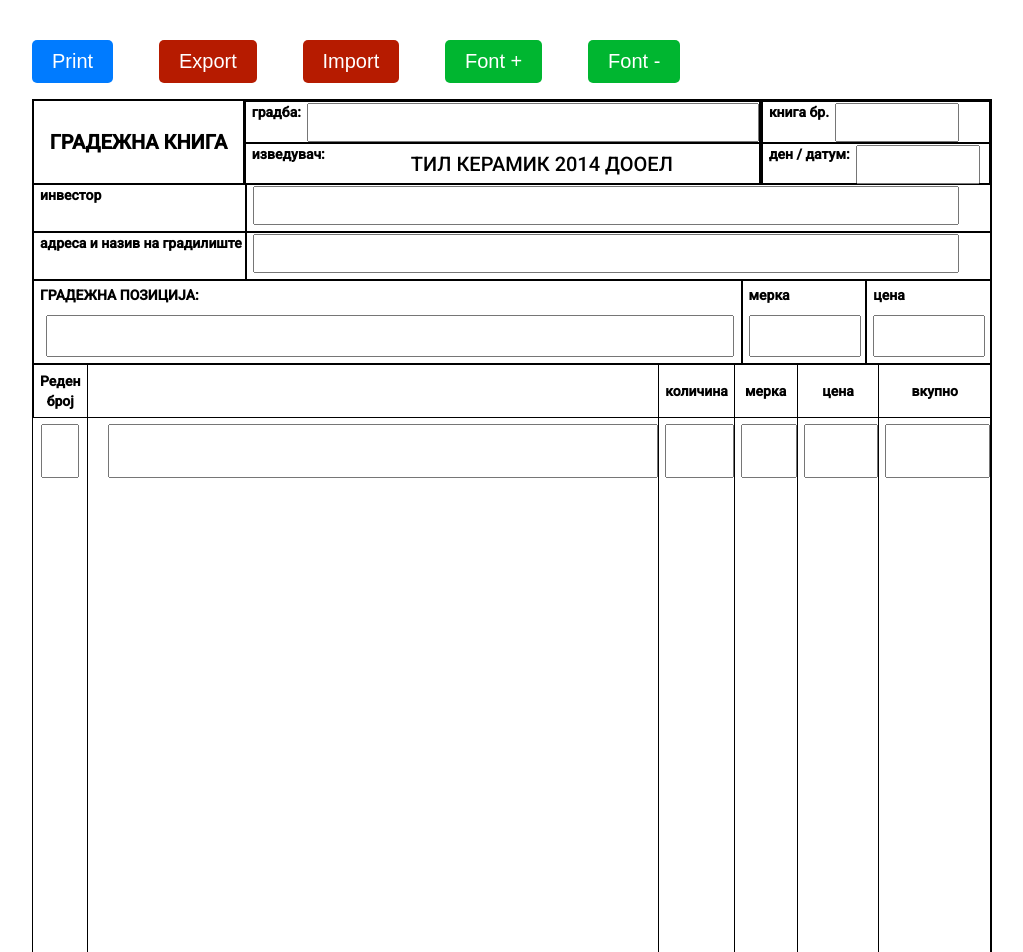
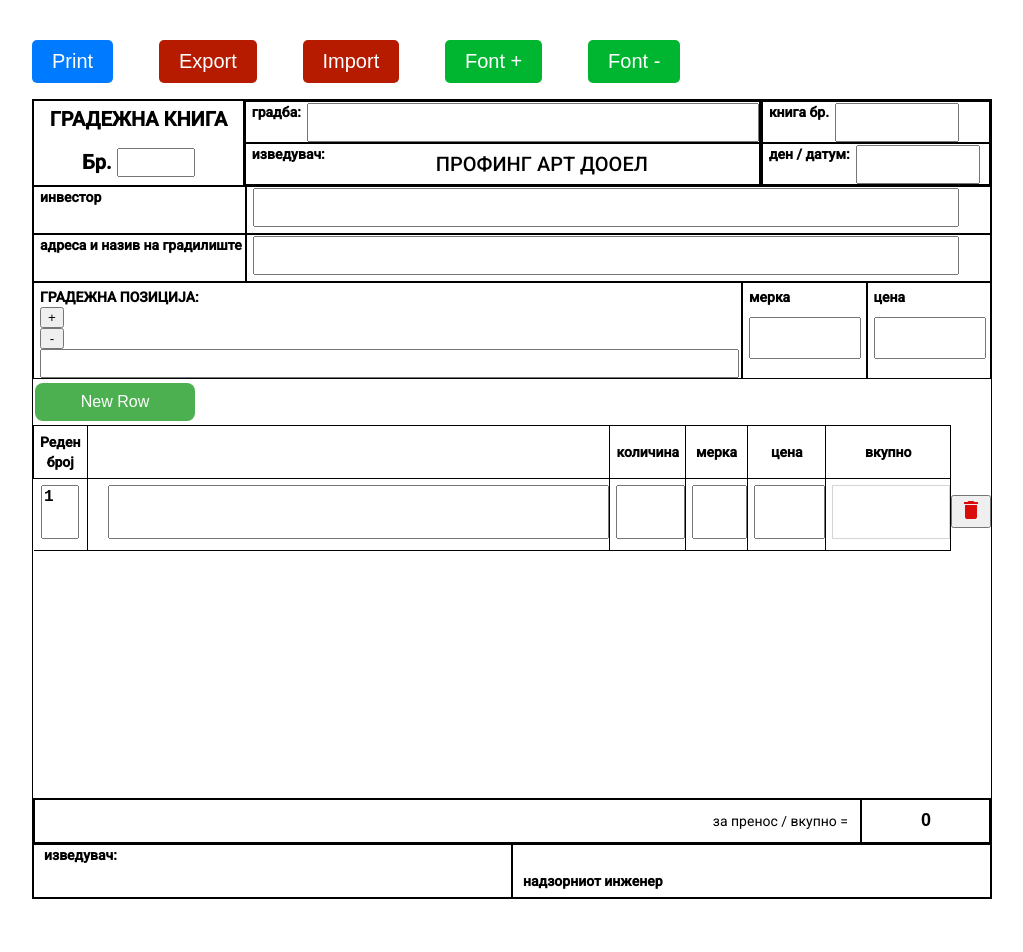
Before and after one commit to florent-fejzula/gradezna-kniga-driton, an Angular app: page / in a window 1280 px wide. Shown: the top 952 px of the page, without its empty margins (128-1151 px from the left). After the commit the page ends 929 px from the top, so only its background shows below. Built offline with nearby package versions, Linux system fonts and the light colour scheme.

Commit message:
Fari new rows and formula

```diff
--- a/src/app/app.component.html
+++ b/src/app/app.component.html
@@ -1,7 +1,12 @@
 <div class="buttons">
   <button class="button print" (click)="printThisPage()">Print</button>
   <button class="button export" (click)="exportToJson()">Export</button>
-  <input type="file" (change)="importJson($event)" style="display: none;" #fileInput />
+  <input
+    type="file"
+    (change)="importJson($event)"
+    style="display: none"
+    #fileInput
+  />
   <button class="button export" (click)="fileInput.click()">Import</button>
   <button class="button edit" (click)="increaseFontSize()">Font +</button>
   <button class="button edit" (click)="decreaseFontSize()">Font -</button>
@@ -12,7 +17,12 @@
 <div class="wrapper">
   <div class="top_part">
     <div class="row">
-      <div class="column kniga"><b>ГРАДЕЖНА КНИГА</b></div>
+      <div class="column gradbaBroj">
+        <b>ГРАДЕЖНА КНИГА</b>
+        <br>
+        <br>
+        <div>Бр. <input class="gradbaBrojInput" matInput [(ngModel)]="gradbaBroj" /></div>
+      </div>
       <div class="column wide">
         <div class="gradba">
           <div>градба:</div>
@@ -20,8 +30,8 @@
         </div>
         <div class="izveduvac">
           <div>изведувач:</div>
-          <h2 class="izveduvacTitle">ТИЛ КЕРАМИК 2014 ДООЕЛ</h2>
-          <!-- <h2 class="izveduvacTitle">ПРОФИНГ АРТ ДООЕЛ</h2> -->
+          <!-- <h2 class="izveduvacTitle">ТИЛ КЕРАМИК 2014 ДООЕЛ</h2> -->
+          <h2 class="izveduvacTitle">ПРОФИНГ АРТ ДООЕЛ</h2>
         </div>
       </div>
       <div class="column datum">
@@ -50,7 +60,13 @@
     <div class="row">
       <div class="pozicija">
         ГРАДЕЖНА ПОЗИЦИЈА:
-        <input matInput [(ngModel)]="pozicijaInputValue" />
+        <button (click)="increasePozicijaFontSize()">+</button>
+        <button (click)="decreasePozicijaFontSize()">-</button>
+        <textarea
+          cdkTextareaAutosize
+          [(ngModel)]="pozicijaInputValue"
+          [style.font-size.px]="fontSizePozicija"
+        ></textarea>
       </div>
       <div class="merka">
         мерка
@@ -61,7 +77,8 @@
         <input matInput [(ngModel)]="cenaInputValue" />
       </div>
     </div>
-    <table>
+    <button class="new-row-button" (click)="addNewRow()">New Row</button>
+    <table class="mainTable">
       <thead>
         <tr class="headerRow">
           <th class="tRedenBroj">Реден број</th>
@@ -73,11 +90,11 @@
         </tr>
       </thead>
       <tbody>
-        <tr>
+        <tr *ngFor="let row of tableData; let i = index">
           <td>
             <textarea
               cdkTextareaAutosize
-              [(ngModel)]="redenBrojArea"
+              [(ngModel)]="row.redenBrojArea"
               class="redenBrojArea"
               [style.font-size.px]="fontSize"
             ></textarea>
@@ -85,7 +102,7 @@
           <td>
             <textarea
               cdkTextareaAutosize
-              [(ngModel)]="textAreaInput"
+              [(ngModel)]="row.textAreaInput"
               class="textArea"
               [style.font-size.px]="fontSize"
             ></textarea>
@@ -93,15 +110,16 @@
           <td>
             <textarea
               cdkTextareaAutosize
-              [(ngModel)]="kolicinaArea"
+              [(ngModel)]="row.kolicinaArea"
               class="kolicinaArea"
               [style.font-size.px]="fontSize"
+              (ngModelChange)="calculateVkupnoArea(row)"
             ></textarea>
           </td>
           <td>
             <textarea
               cdkTextareaAutosize
-              [(ngModel)]="merkaArea"
+              [(ngModel)]="row.merkaArea"
               class="merkaArea"
               [style.font-size.px]="fontSize"
             ></textarea>
@@ -109,19 +127,24 @@
           <td>
             <textarea
               cdkTextareaAutosize
-              [(ngModel)]="cenaArea"
+              [(ngModel)]="row.cenaArea"
               class="cenaArea"
               [style.font-size.px]="fontSize"
+              (ngModelChange)="calculateVkupnoArea(row)"
             ></textarea>
           </td>
           <td>
             <textarea
               cdkTextareaAutosize
-              [(ngModel)]="vkupnoArea"
+              [(ngModel)]="row.vkupnoArea"
               class="vkupnoArea"
               [style.font-size.px]="fontSize"
+              disabled
             ></textarea>
           </td>
+          <button (click)="removeRow(i)" mat-icon-button class="delete-button">
+            <mat-icon>delete</mat-icon>
+          </button>
         </tr>
       </tbody>
     </table>
@@ -129,9 +152,13 @@
   <div class="bottom_part">
     <div class="prenos">
       <div class="div1">за пренос / вкупно =</div>
-      <div class="div2"><input matInput [(ngModel)]="div2InputValue" /></div>
-      <div class="div3"><input matInput [(ngModel)]="div3InputValue" /></div>
-      <div class="div4"><input matInput [(ngModel)]="div4InputValue" /></div>
+      <div class="div4">
+        <input
+          matInput
+          [(ngModel)]="div4InputValue"
+          [disabled]="isDiv4InputDisabled"
+        />
+      </div>
     </div>
 
     <div class="fullBottom">
--- a/src/app/app.component.scss
+++ b/src/app/app.component.scss
@@ -54,6 +54,25 @@
   }
 }
 
+.new-row-button {
+  background-color: #4caf50; /* Green */
+  border: none;
+  color: white;
+  width: 160px;
+  padding: 10px 20px;
+  text-align: center;
+  text-decoration: none;
+  display: inline-block;
+  font-size: 16px;
+  margin: 4px 2px;
+  cursor: pointer;
+  border-radius: 8px;
+}
+
+.new-row-button:hover {
+  background-color: #45a049; /* Darker Green */
+}
+
 .wrapper {
   border: 1px solid #000;
   box-sizing: border-box;
@@ -75,11 +94,22 @@
 
 .row {
   display: flex;
-  height: 84px;
 }
 
 .column {
   border: 1px solid black;
+}
+
+.gradbaBroj {
+  padding-top: 8px;
+  text-align: center;
+  font-size: 20px;
+  width: 238px;
+}
+
+.gradbaBrojInput {
+  width: 70px;
+  font-size: 20px;
 }
 
 .kniga {
@@ -190,8 +220,13 @@
 }
 
 .pozicija {
+  display: grid;
   flex: 6;
-  padding: 4px 0px 0px 6px;
+  padding: 4px 2px 0px 6px;
+
+  button {
+    width: 24px;
+  }
 }
 
 .merka,
@@ -245,6 +280,7 @@ table {
     padding: 6px;
     text-align: center;
     border-right: 1px solid black;
+    border-bottom: 1px solid black;
     page-break-inside: avoid;
     vertical-align: top;
   }
@@ -253,17 +289,14 @@ table {
     width: 560px;
     text-align: left;
     padding-left: 20px;
-    height: 66vh;
   }
 
   .redenBrojArea {
     width: 32px;
   }
 
-
   textArea {
     width: 100%;
-    font-size: 20px;
     overflow-y: hidden;
     min-height: 40px;
     page-break-inside: avoid;
@@ -286,7 +319,7 @@ table {
 }
 
 .tVkupno {
-  width: 100px;
+  width: 120px;
 }
 
 .kolicinaArea,
@@ -303,38 +336,24 @@ table {
 
   input {
     height: 30px;
-    font-size: 16px;
+    font-size: 18px;
+    font-weight: bold;
     margin: 4px 4px;
-    width: 92px;
+    width: 116px;
   }
 
   .div1 {
     border: 1px solid black;
     justify-content: end;
-    width: 650px;
+    width: 814px;
     display: flex;
     align-items: center;
     padding-right: 12px;
   }
 
-  .div2 {
-    border: 1px solid black;
-
-    input {
-      text-align: center;
-    }
-  }
-
-  .div3 {
-    border: 1px solid black;
-
-    input {
-      text-align: center;
-    }
-  }
-
   .div4 {
     border: 1px solid black;
+    width: 127px;
 
     input {
       text-align: center;
@@ -342,10 +361,37 @@ table {
   }
 }
 
+.mat-input-element[disabled] {
+  color: inherit;
+  cursor: auto;
+  pointer-events: none;
+  background-color: transparent; /* or any other desired background color */
+  border: none; /* or any other desired border style */
+}
+
+textarea[disabled] {
+  color: inherit;
+  cursor: auto;
+  pointer-events: none;
+  background-color: transparent; /* or any other desired background color */
+  // border: none; /* or any other desired border style */
+}
+
+.delete-button {
+  margin-top: 16px;
+  color: #da0b0b;
+}
+
 @media print {
   .buttons,
   .pageEnd,
-  .add-button {
+  .add-button,
+  .new-row-button,
+  .delete-button {
+    display: none;
+  }
+
+  .pozicija button {
     display: none;
   }
 
@@ -359,11 +405,12 @@ table {
   textArea,
   .div2 input,
   .div3 input,
-  .div4 input {
+  .div4 input,
+  .gradbaBrojInput {
     border: none;
   }
 
-  textArea {
-    resize: none;
+  textarea {
+    overflow: hidden !important;
   }
 }
--- a/src/app/app.component.ts
+++ b/src/app/app.component.ts
@@ -2,6 +2,15 @@ import { Component } from '@angular/core';
 import { ExportService } from './export.service';
 import { FileSaveDialogComponent } from './file-save-dialog/file-save-dialog.component';
 import { MatDialog } from '@angular/material/dialog';
+
+interface TableRow {
+  redenBrojArea: string;
+  textAreaInput: string;
+  kolicinaArea: string;
+  merkaArea: string;
+  cenaArea: string;
+  vkupnoArea: string;
+}
 
 @Component({
   selector: 'app-root',
@@ -9,8 +18,8 @@ import { MatDialog } from '@angular/material/dialog';
   styleUrls: ['./app.component.scss'],
 })
 export class AppComponent {
+  gradbaBroj: string = '';
   gradbaInputValue: string = '';
-  // izveduvacInputValue: string = '';
   knigaInputValue: string = '';
   datumInputValue: string = '';
   investorInputValue: string = '';
@@ -18,18 +27,30 @@ export class AppComponent {
   pozicijaInputValue: string = '';
   merkaInputValue: string = '';
   cenaInputValue: number | undefined;
-  redenBrojArea: string = '';
-  textAreaInput: string = '';
-  kolicinaArea: string = '';
-  merkaArea: string = '';
-  cenaArea: string = '';
-  vkupnoArea: string = '';
-  div2InputValue: string = '';
-  div3InputValue: string = '';
-  div4InputValue: string = '';
+  // redenBrojArea: string = '';
+  // textAreaInput: string = '';
+  // kolicinaArea: string = '';
+  // merkaArea: string = '';
+  // cenaArea: string = '';
+  // vkupnoArea: string = '';
   exportFileName: string = 'exported-data.json'; // Default file name
 
-  fontSize: number = 20;
+  fontSize: number = 16;
+  fontSizePozicija: number = 20;
+
+  tableData: TableRow[] = [
+    {
+      redenBrojArea: '1',
+      textAreaInput: '',
+      kolicinaArea: '',
+      merkaArea: '',
+      cenaArea: '',
+      vkupnoArea: '',
+    },
+  ];
+
+  div4InputValue: number = 0;
+  isDiv4InputDisabled: boolean = true;
 
   constructor(private exportService: ExportService, public dialog: MatDialog) {}
 
@@ -41,20 +62,25 @@ export class AppComponent {
     this.fontSize = Math.max(10, this.fontSize - 1);
   }
 
+  increasePozicijaFontSize() {
+    this.fontSizePozicija += 1;
+  }
+
+  decreasePozicijaFontSize() {
+    this.fontSizePozicija = Math.max(10, this.fontSizePozicija - 1);
+  }
+
   exportToJson(): void {
     const dataToExport = {
+      gradbaBroj: this.gradbaBroj,
       gradbaInputValue: this.gradbaInputValue,
       knigaInputValue: this.knigaInputValue,
       datumInputValue: this.datumInputValue,
       investorInputValue: this.investorInputValue,
       adresaInputValue: this.adresaInputValue,
       pozicijaInputValue: this.pozicijaInputValue,
-      redenBrojArea: this.redenBrojArea,
-      textAreaInput: this.textAreaInput,
-      kolicinaArea: this.kolicinaArea,
-      merkaArea: this.merkaArea,
-      cenaArea: this.cenaArea,
-      vkupnoArea: this.vkupnoArea,
+      tableData: this.tableData,
+      div4InputValue: this.div4InputValue
     };
 
     const dialogRef = this.dialog.open(FileSaveDialogComponent, {
@@ -84,24 +110,60 @@ export class AppComponent {
       reader.onload = (e) => {
         const importedData = JSON.parse(reader.result as string);
 
-        (this.gradbaInputValue = importedData.gradbaInputValue),
+        (this.gradbaBroj = importedData.gradbaBroj),
+          (this.gradbaInputValue = importedData.gradbaInputValue),
           (this.knigaInputValue = importedData.knigaInputValue),
           (this.datumInputValue = importedData.datumInputValue),
           (this.investorInputValue = importedData.investorInputValue),
           (this.adresaInputValue = importedData.adresaInputValue),
           (this.pozicijaInputValue = importedData.pozicijaInputValue),
-          (this.redenBrojArea = importedData.redenBrojArea);
-        this.textAreaInput = importedData.textAreaInput;
-        this.kolicinaArea = importedData.kolicinaArea;
-        this.merkaArea = importedData.merkaArea;
-        this.cenaArea = importedData.cenaArea;
-        this.vkupnoArea = importedData.vkupnoArea;
+          (this.tableData = importedData.tableData),
+          (this.div4InputValue = importedData.div4InputValue);
       };
 
       reader.readAsText(file);
     }
   }
 
+  addNewRow() {
+    const nextRedenBroj = this.tableData.length + 1;
+    this.tableData.push({
+      redenBrojArea: nextRedenBroj.toString(),
+      textAreaInput: '',
+      kolicinaArea: '',
+      merkaArea: '',
+      cenaArea: '',
+      vkupnoArea: '',
+    });
+    this.calculateDiv4InputValue();
+  }
+
+  calculateVkupnoArea(row: TableRow) {
+    const kolicina = parseFloat(row.kolicinaArea);
+    const cena = parseFloat(row.cenaArea);
+    if (!isNaN(kolicina) && !isNaN(cena)) {
+      row.vkupnoArea = (kolicina * cena).toFixed(2);
+    } else {
+      row.vkupnoArea = '';
+    }
+    this.calculateDiv4InputValue();
+  }
+
+  calculateDiv4InputValue() {
+    const total = this.tableData.reduce((total, row) => {
+      return total + (parseFloat(row.vkupnoArea) || 0);
+    }, 0);
+
+    // Append .00 to the formatted total
+    const formattedTotal = total.toFixed(2) + '.00';
+
+    this.div4InputValue = parseFloat(formattedTotal);
+  }
+
+  removeRow(index: number) {
+    this.tableData.splice(index, 1);
+  }
+
   printThisPage() {
     window.print();
   }
```
Also changed, not shown: src/app/app-routing.module.ts (deleted, +0 -10 lines), src/app/app.module.ts (+6 -9 lines), 1 other file (tests, documents, lock files or other folders).
